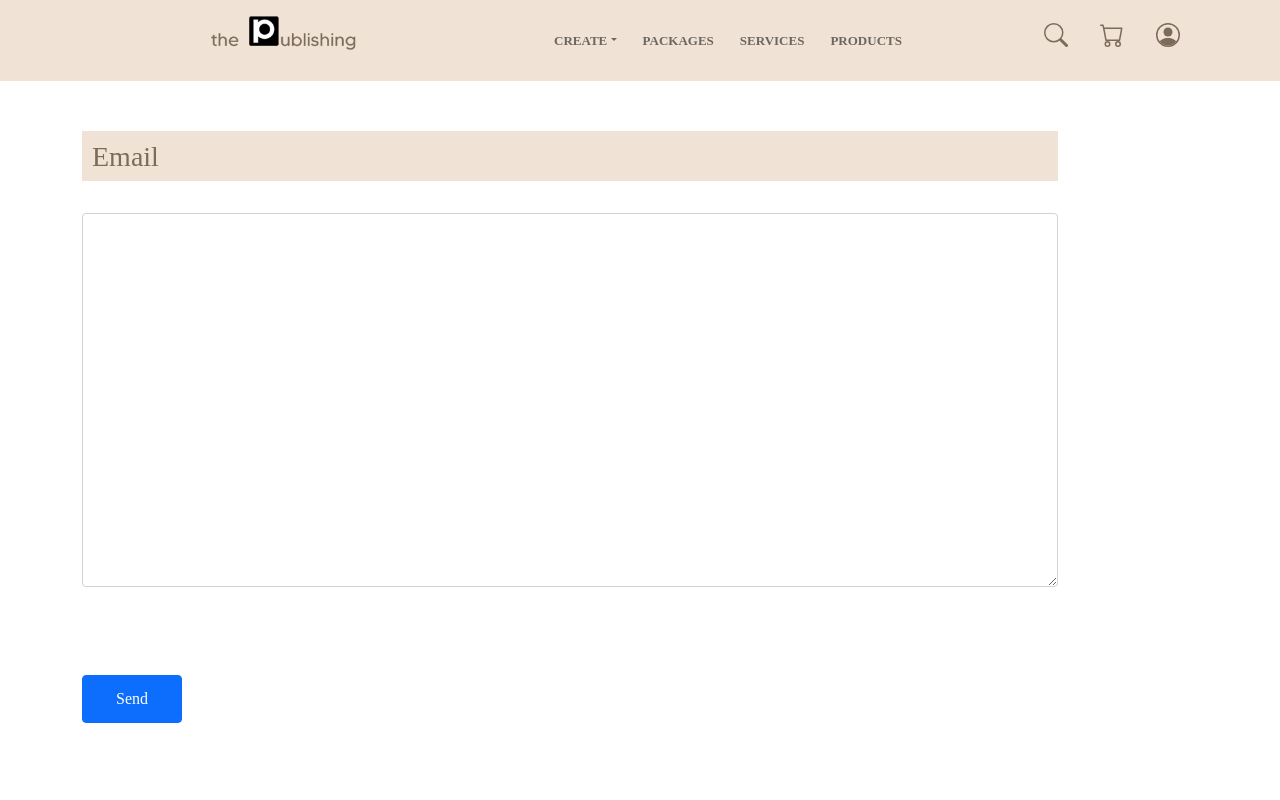
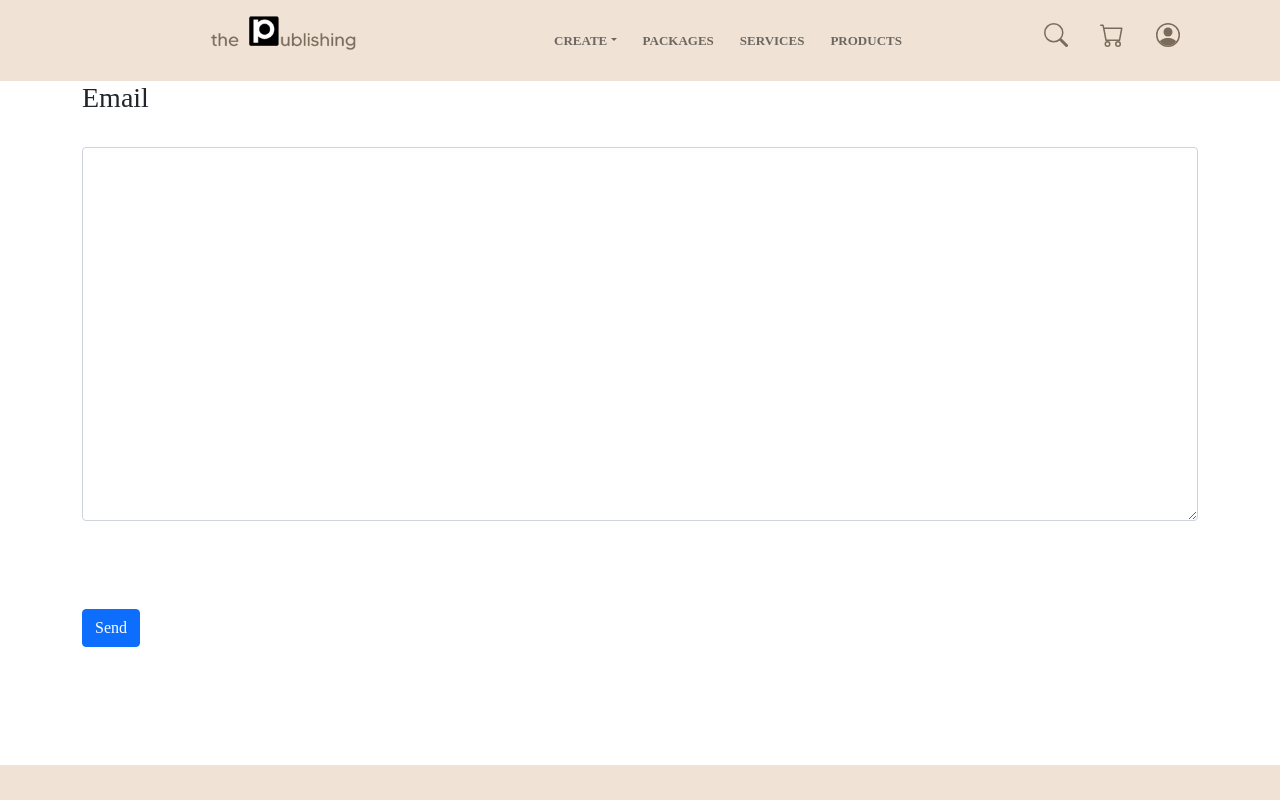
Before and after one commit to poloyacero/publish-web, a Next.js app: page /emaildashboard in a window 1280 px wide. Shown: the top 800 px of the page. Built offline with nearby package versions, Linux system fonts and the light colour scheme; a web font is replaced by a local one.

Commit message:
remove classNames

```diff
--- a/pages/emaildashboard.tsx
+++ b/pages/emaildashboard.tsx
@@ -7,31 +7,31 @@ import styles2 from '../components/Dashboard/NavMenuDashboard.module.css'
 import styleIn from '../styles/inputstyle.module.css'
 import { Col, Container, Row ,Form,Button} from 'react-bootstrap'
 import FooterDashboard from "../components/FooterDashboard";
-import 'bootstrap/dist/css/bootstrap.min.css';
+
 
 export default function emaildashboard() {
     return (
-        <div className={styles.container}>
+        <div className={styles.containerx}>
       <Head>
         <title>Email</title>
         <link rel="icon" href="/thepublishing.svg" />
       </Head>
       <NavMenu />
-      {/* <NavMenuDashboard className={styles.home}/>  */}
+
 
         <Container fluid>
-          <Container  className={styles.ctext}>
-            <Row className={styles2.accountinfocontainer} >
+          <Container>
+            <Row>
 
                 <Col>
-                <h3 className={styles2.homeHeaderlabel2}>Email</h3>
+                <h3>Email</h3>
                 <br></br>
                 <Row className="form-group text-left">
               <Col ><Form.Control as="textarea" rows={15}/> </Col>
                  </Row>
                  <br/> <br/> <br/>
               <Row className="form-group text-left">
-            <Col md={2}><Button className={styles2.savebutton}>Send</Button></Col>
+            <Col md={2}><Button>Send</Button></Col>
             </Row>
               <br/> <br/> <br/>
              </Col>
@@ -43,5 +43,5 @@ export default function emaildashboard() {
 
       <FooterDashboard />
         </div>
-    )
+    );
 }
```
